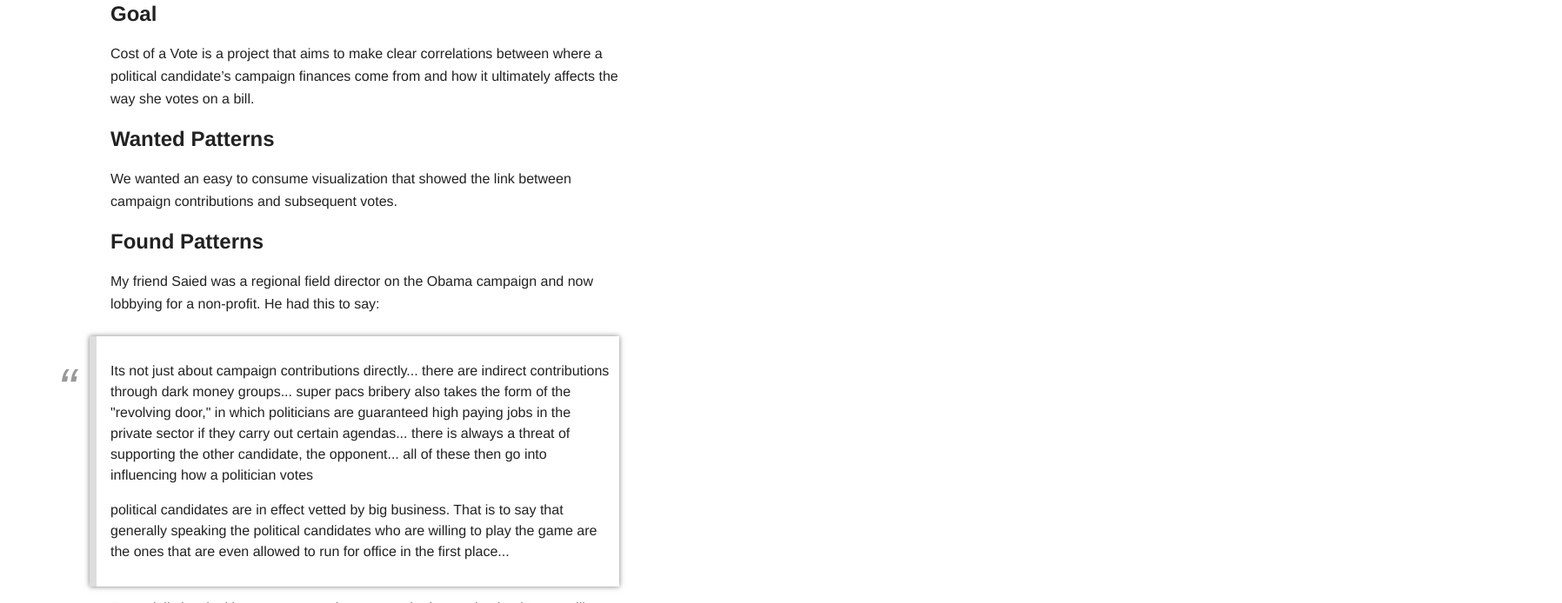
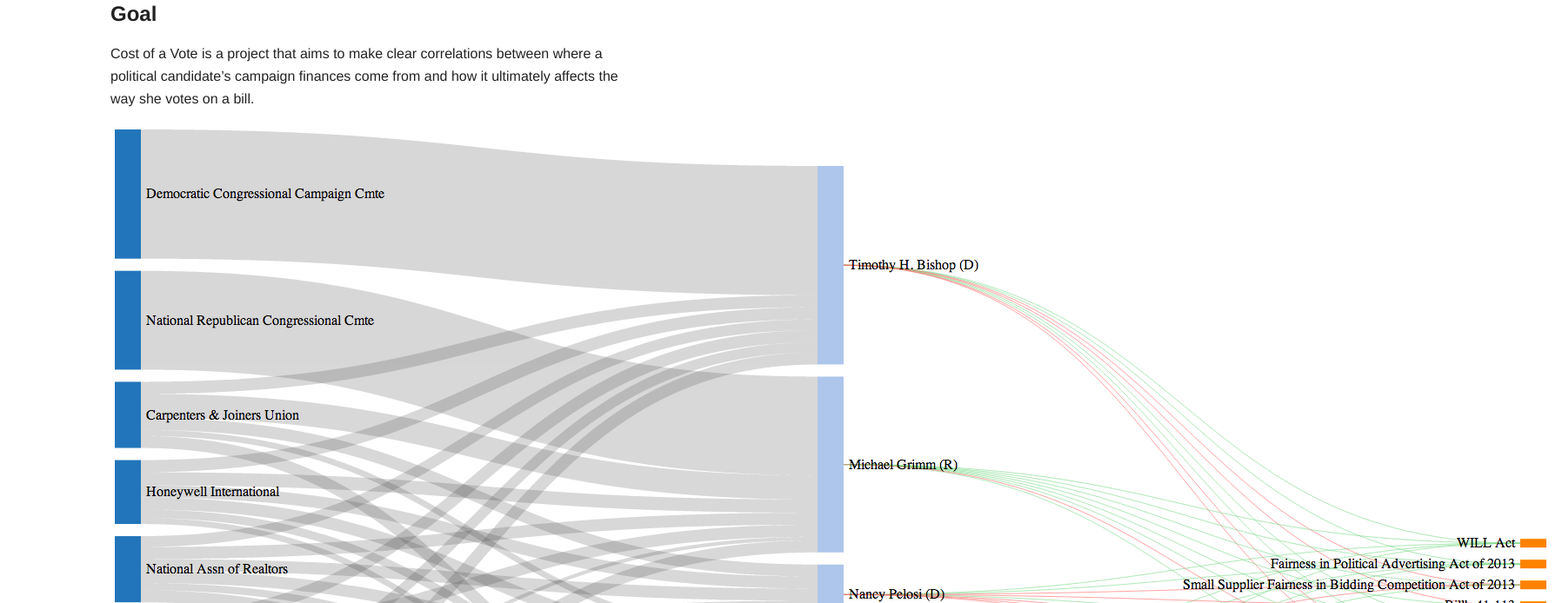
Before and after one commit to funseiki/cost_of_a_vote, a website: page social_viz_page/index.html in a window 1280 px wide. Shown: the part 518-1212 px from the top of the page at 87% size, 1796 px wide, since content can reach past the window. Drawn offline with nearby package versions, Linux system fonts and the light colour scheme.

Commit message:
add image

```diff
--- a/social_viz_page/index.html
+++ b/social_viz_page/index.html
@@ -48,6 +48,7 @@
                         <h2>Goal</h2>
                         <p>Cost of a Vote is a project that aims to make clear correlations between where a political candidate’s campaign finances come from and how it ultimately affects the way she votes on a bill.</p>
                     </section>
+                    <img src="img/cost_of_a_vote.png" />
                     <section>
                         <h2>Wanted Patterns</h2>
                         <p>We wanted an easy to consume visualization that showed the link between campaign contributions and subsequent votes.</p>
```
Also changed, not shown: social_viz_page/img/cost_of_a_vote.png (added).
